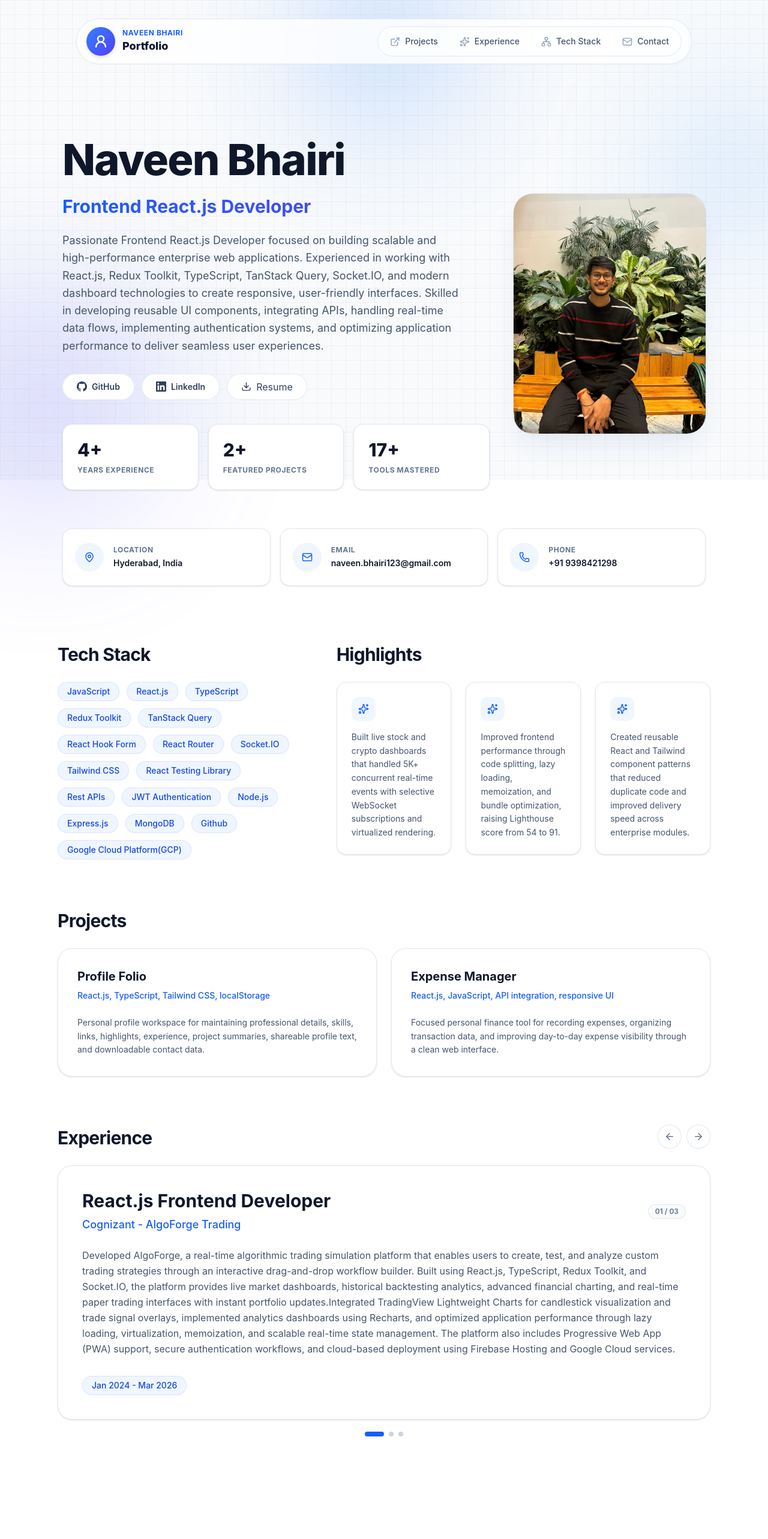
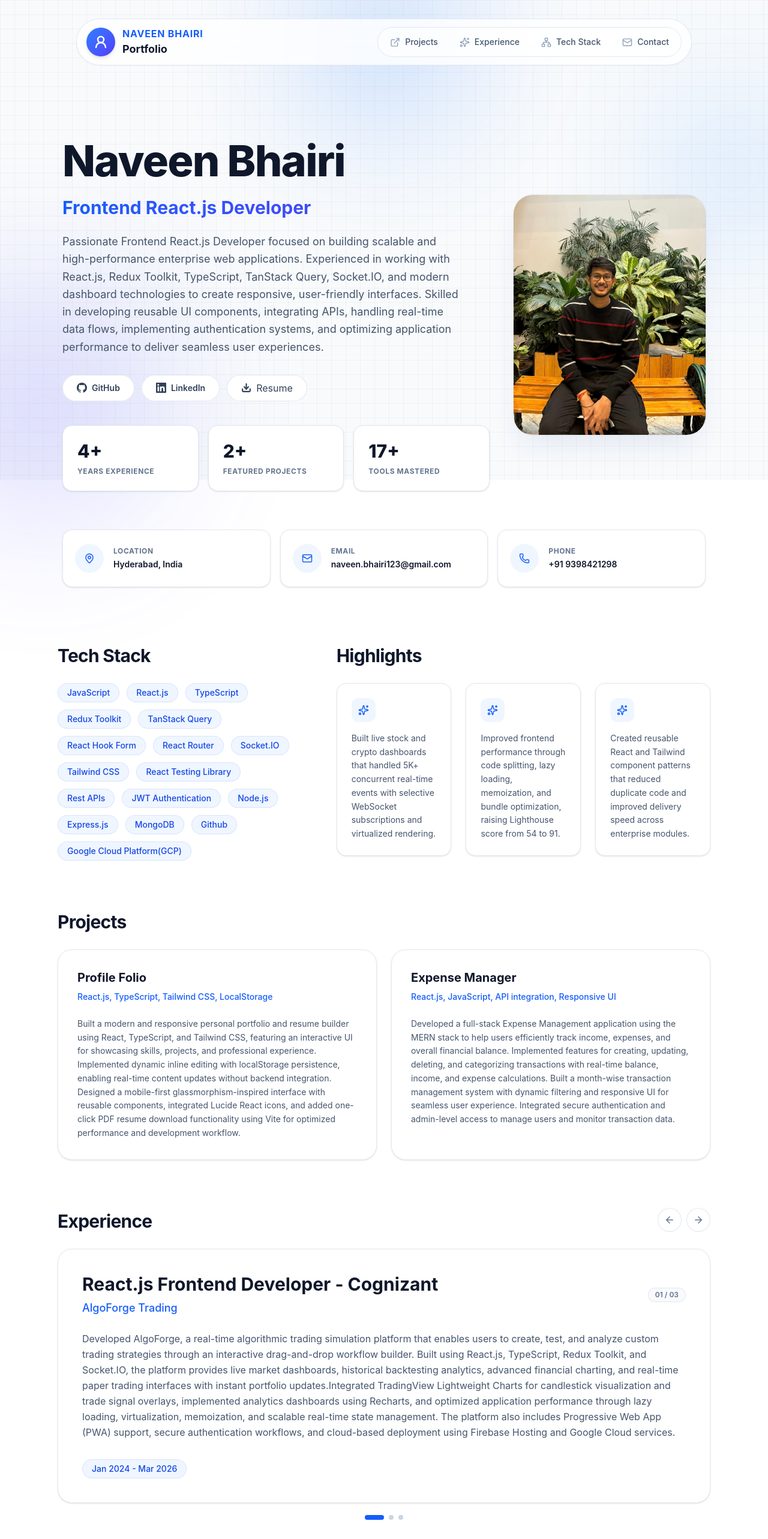
Before and after one commit to naveenbhairi/Profile, a React (Vite) app: page / in a window 1280 px wide. Shown: the top 2566 px of the page at 60% size. Before the commit the page ends 2507 px from the top, so only its background shows below. Built offline with nearby package versions, Linux system fonts and the light colour scheme.

Commit message:
Resolved merge conflicts0

```diff
--- a/src/App.tsx
+++ b/src/App.tsx
@@ -48,7 +48,7 @@ type Project = {
   detail: string;
 };
 
-const storageKey = "profiledata:v2";
+const storageKey = "profiledata:v3";
 
 const initialProfile: Profile = {
   name: "Naveen Bhairi",
@@ -89,24 +89,24 @@ const initialProfile: Profile = {
   experience: [
     {
       id: "exp-1",
-      title: "React.js Frontend Developer",
-      company: "Cognizant - AlgoForge Trading",
+      title: "React.js Frontend Developer - Cognizant",
+      company: "AlgoForge Trading",
       period: "Jan 2024 - Mar 2026",
       detail:
         "Developed AlgoForge, a real-time algorithmic trading simulation platform that enables users to create, test, and analyze custom trading strategies through an interactive drag-and-drop workflow builder. Built using React.js, TypeScript, Redux Toolkit, and Socket.IO, the platform provides live market dashboards, historical backtesting analytics, advanced financial charting, and real-time paper trading interfaces with instant portfolio updates.Integrated TradingView Lightweight Charts for candlestick visualization and trade signal overlays, implemented analytics dashboards using Recharts, and optimized application performance through lazy loading, virtualization, memoization, and scalable real-time state management. The platform also includes Progressive Web App (PWA) support, secure authentication workflows, and cloud-based deployment using Firebase Hosting and Google Cloud services.",
     },
     {
       id: "exp-2",
-      title: "React.js Frontend Developer",
-      company: "Cognizant - Healthcare Management System",
+      title: "React.js Frontend Developer - Cognizant",
+      company: "Healthcare Management System",
       period: "Jul 2022 - Dec 2023",
       detail:
         "Built a scalable real-time Hospital & Healthcare Management System using React.js, TypeScript, Redux Toolkit, React Query, Tailwind CSS, and Socket.IO, supporting multiple clinical workflows including patient management, appointments, EHR, pharmacy, laboratory, billing, telemedicine, and emergency alerts with role-based access control and live real-time updates. Focused heavily on frontend architecture by implementing reusable component libraries, protected routing with JWT authentication, custom React hooks, Context API for global state sharing, React Hook Form with Zod validation, route-level code splitting using React.lazy and Suspense, skeleton loading screens, virtualized large data rendering, and optimized UI performance for complex healthcare dashboards handling real-time clinical data across departments.",
     },
     {
       id: "exp-3",
-      title: "Cybersecurity Analyst",
-      company: "Cognizant - Google Web Store",
+      title: "Cybersecurity Analyst - Cognizant",
+      company: "Google Web Store",
       period: "Oct 2021 - Jul 2022",
       detail:
         "Handled threat response across L1 triage and complex L0 escalations, investigated malicious browser extensions with Chrome DevTools and HTTP Toolkit, reverse-engineered obfuscated payloads, and supported SLA-driven incident workflows.",
@@ -116,16 +116,16 @@ const initialProfile: Profile = {
     {
       id: "project-3",
       name: "Profile Folio",
-      stack: "React.js, TypeScript, Tailwind CSS, localStorage",
+      stack: "React.js, TypeScript, Tailwind CSS, LocalStorage",
       detail:
-        "Personal profile workspace for maintaining professional details, skills, links, highlights, experience, project summaries, shareable profile text, and downloadable contact data.",
+        "Built a modern and responsive personal portfolio and resume builder using React, TypeScript, and Tailwind CSS, featuring an interactive UI for showcasing skills, projects, and professional experience. Implemented dynamic inline editing with localStorage persistence, enabling real-time content updates without backend integration. Designed a mobile-first glassmorphism-inspired interface with reusable components, integrated Lucide React icons, and added one-click PDF resume download functionality using Vite for optimized performance and development workflow.",
     },
     {
       id: "project-4",
       name: "Expense Manager",
-      stack: "React.js, JavaScript, API integration, responsive UI",
+      stack: "React.js, JavaScript, API integration, Responsive UI",
       detail:
-        "Focused personal finance tool for recording expenses, organizing transaction data, and improving day-to-day expense visibility through a clean web interface.",
+        "Developed a full-stack Expense Management application using the MERN stack to help users efficiently track income, expenses, and overall financial balance. Implemented features for creating, updating, deleting, and categorizing transactions with real-time balance, income, and expense calculations. Built a month-wise transaction management system with dynamic filtering and responsive UI for seamless user experience. Integrated secure authentication and admin-level access to manage users and monitor transaction data.",
     },
   ],
 };
@@ -195,10 +195,10 @@ function App() {
                 <UserRound size={24} strokeWidth={2.5} />
               </div>
               <div className="min-w-0">
-                <p className="text-xs font-bold uppercase tracking-wider text-blue-600">
+                <p className="text-s font-bold uppercase tracking-wider text-blue-600">
                   {profile.name}
                 </p>
-                <h1 className="truncate text-lg font-extrabold text-slate-900">
+                <h1 className="truncate text-lg font-bold text-slate-900">
                   Portfolio
                 </h1>
               </div>
@@ -289,11 +289,11 @@ function App() {
                       LinkedIn
                     </AnchorButton>
                     <button
-                      className="inline-flex min-h-11 items-center gap-2 rounded-full bg-white px-6 py-2.5 text-sm font-semibold text-slate-700 ring-1 ring-inset ring-slate-200 transition-all duration-200 hover:-translate-y-0.5 hover:bg-slate-50 hover:text-slate-900"
+                      className="inline-flex min-h-11 items-center gap-2 rounded-full bg-white px-6 py-2.5 text-sm font-extrabold text-slate-700 ring-1 ring-inset ring-slate-200 transition-all duration-200 hover:-translate-y-0.5 hover:bg-slate-50 hover:text-slate-900"
                       onClick={downloadResume}
                       type="button"
                     >
-                      <Download size={17} />
+                      <Download size={17} strokeWidth={3} />
                       Resume
                     </button>
                   </div>
```
